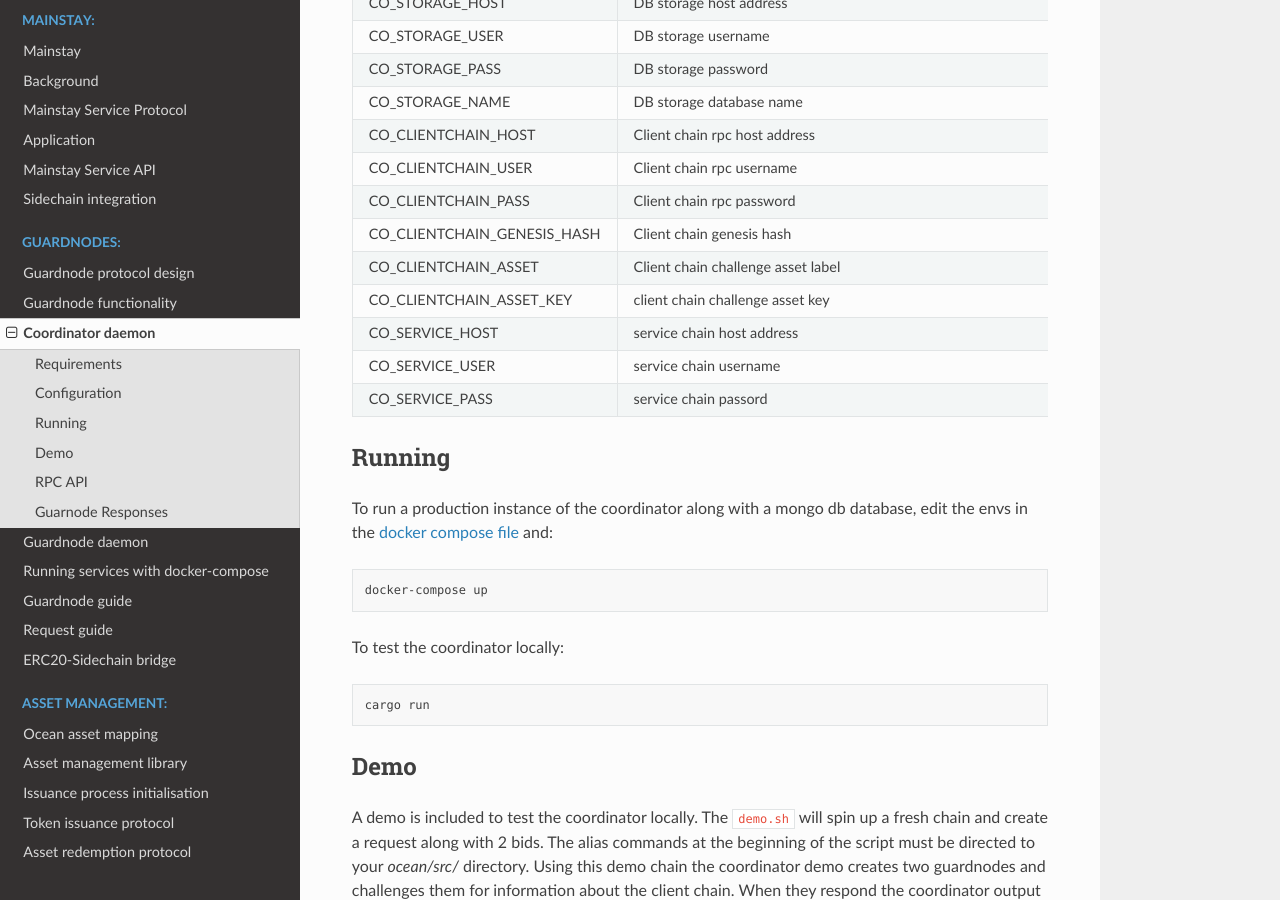
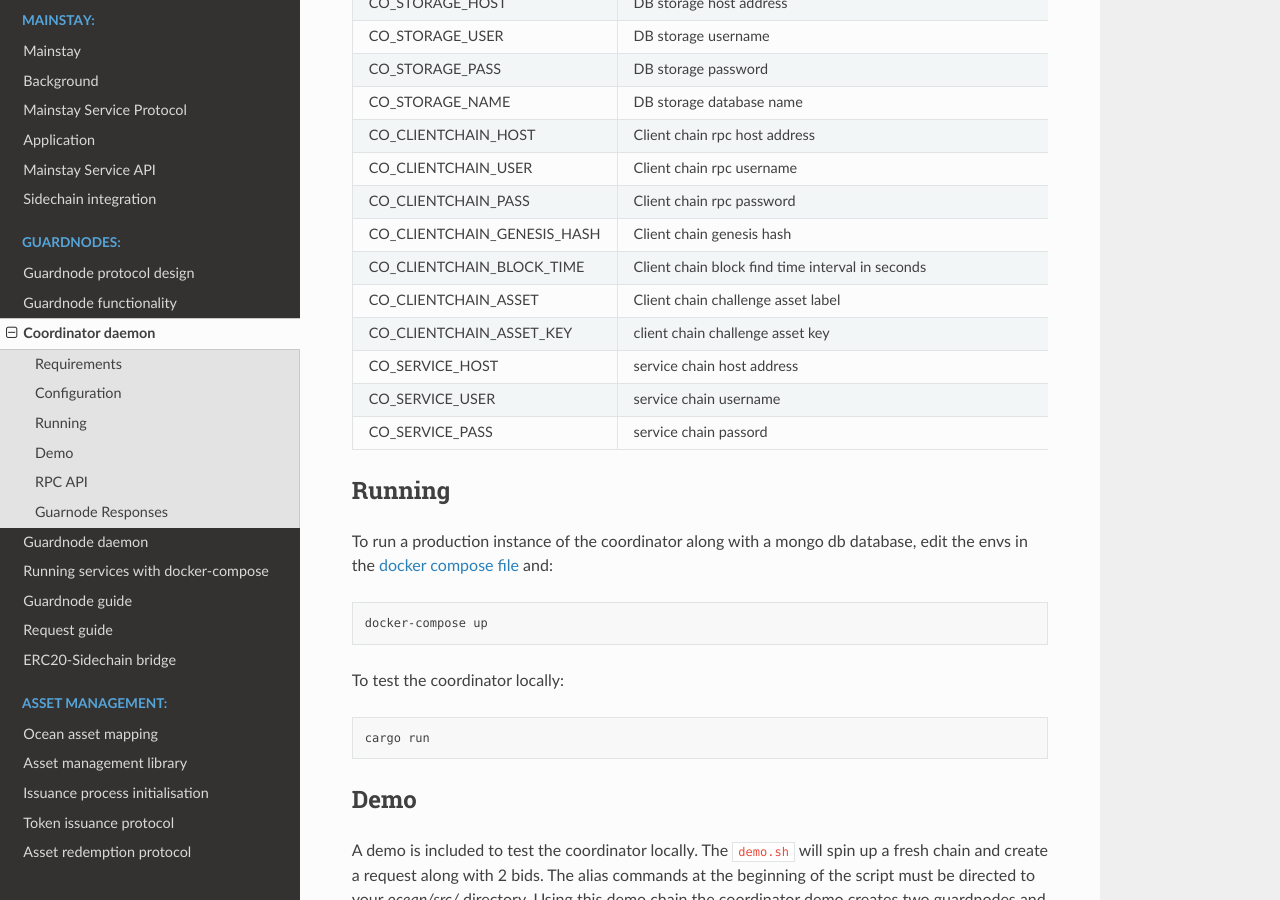
Before and after one commit to commerceblock/docs, a Sphinx documentation site: the page built from source/coordinator/index.rst, in a window 1280 px wide and 900 px high, scrolled down 1110 px. Built offline with Sphinx 7.4.7 and the Read the Docs theme 2.0.0, drawn with Linux system fonts in a browser that asks for light colours; pages that are not in the unit, such as notebooks, are missing from menus.

Commit message:
add CO_CLIENTCHAIN_BLOCK_TIME

```diff
--- a/source/coordinator/index.rst
+++ b/source/coordinator/index.rst
@@ -59,6 +59,8 @@ Connection information for all services that the coordinator needs to interact w
 | CO_CLIENTCHAIN_PASS         | Client chain rpc password                                                  |
 +-----------------------------+----------------------------------------------------------------------------+
 | CO_CLIENTCHAIN_GENESIS_HASH | Client chain genesis hash                                                  |
++-----------------------------+----------------------------------------------------------------------------+
+| CO_CLIENTCHAIN_BLOCK_TIME   | Client chain block find time interval in seconds                           |
 +-----------------------------+----------------------------------------------------------------------------+
 | CO_CLIENTCHAIN_ASSET        | Client chain challenge asset label                                         |
 +-----------------------------+----------------------------------------------------------------------------+
```
